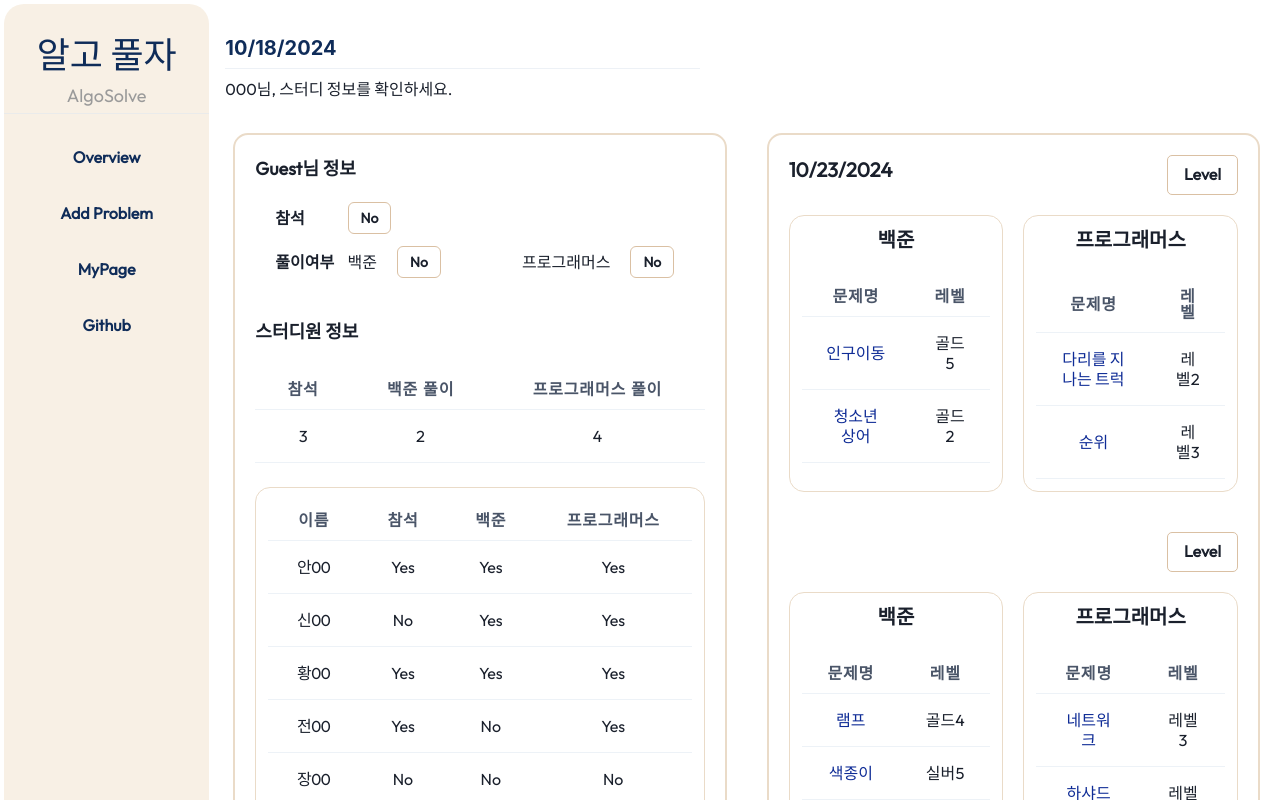
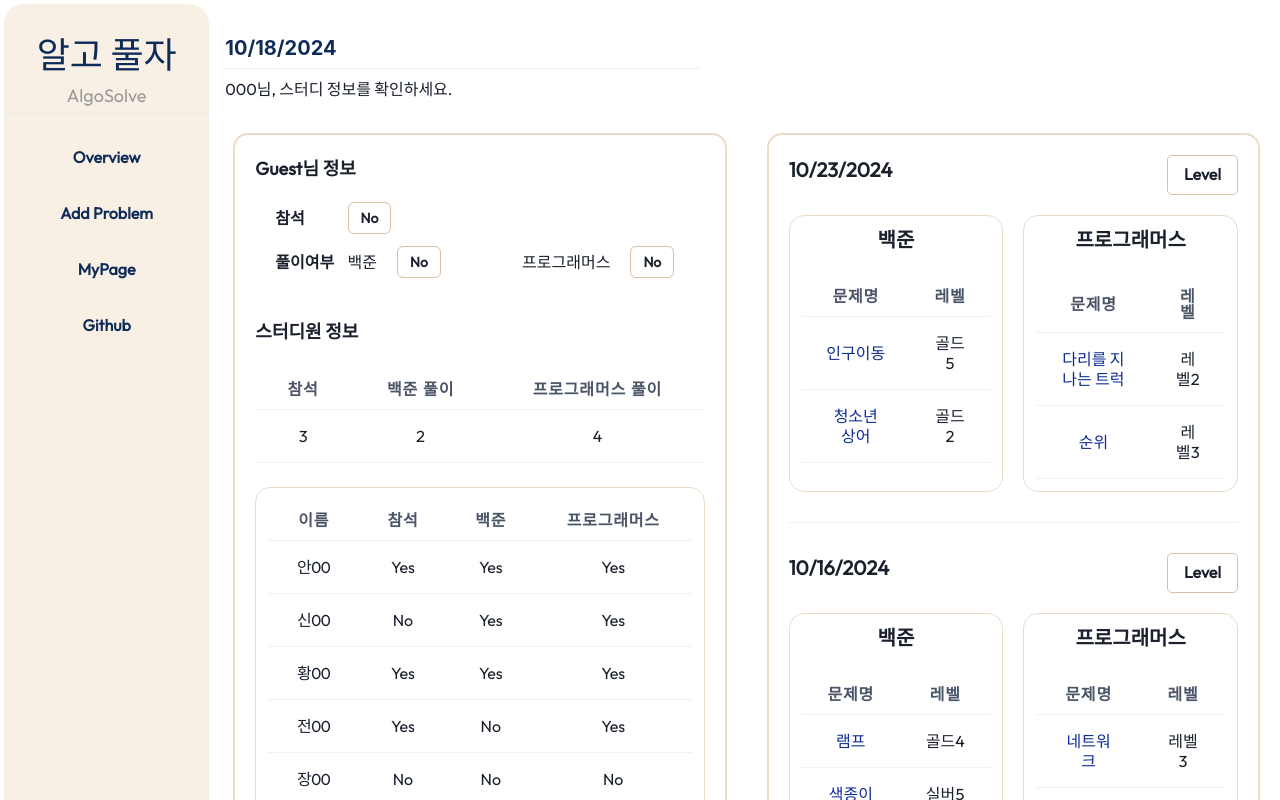
Before and after one commit to YeSeul-0w0/algo_solve, a React (Create React App) app: page /algo_solve/main in a window 1280 px wide. Shown: the top 800 px of the page. Built offline with nearby package versions, Linux system fonts and the light colour scheme.

Commit message:
update: Separating components

```diff
--- a/src/component/overview/Overview.tsx
+++ b/src/component/overview/Overview.tsx
@@ -2,7 +2,7 @@ import React from "react";
 import { Grid, GridItem } from "@chakra-ui/react";
 import Title from "../Title/Title";
 import LeftOverview from "./LeftOverview";
-import RightOverview from "./RightOverview";
+import RightOverview from "./right/RightOverview";
 
 const Overview: React.FC = () => {
 	return (
--- a/src/component/overview/RightOverview.tsx
+++ /dev/null
@@ -1,77 +0,0 @@
-import React from "react";
-import {
-	Box,
-	Button,
-	Flex,
-	Grid,
-	GridItem,
-	Heading,
-	Link,
-	Table,
-	Tbody,
-	Td,
-	Text,
-	Th,
-	Thead,
-	Tr
-} from "@chakra-ui/react";
-import CalculatingDate from "../../config/CalculatingDate";
-import dummyData from "../../config/dummy_data.json";
-import ProblemList from "./ProblemList";
-
-interface Problem {
-	title: string;
-	link: string;
-	level: string;
-}
-
-const RightOverview: React.FC = () => {
-	const { current, next } = CalculatingDate();
-
-	const currentBG: Problem[] = dummyData["overview"]["current_BJ"];
-	const currentPG: Problem[] = dummyData["overview"]["current_PG"];
-
-	const previousBG: Problem[] = dummyData["overview"]["previous_BJ"];
-	const previousPG: Problem[] = dummyData["overview"]["previous_PG"];
-
-	return (
-		<Box m={5}>
-			<Flex justifyContent="space-between">
-				<Text fontWeight="bold" fontSize="xl">
-					{current}
-				</Text>
-				<Button
-					border="1px"
-					borderColor="deepBeige"
-					variant="outline"
-					borderRadius={5}
-				>
-					Level
-				</Button>
-			</Flex>
-			<Grid templateColumns="1fr 1fr" gap={5} mt={5}>
-				<ProblemList title="백준" problems={currentBG} />
-				<ProblemList title="프로그래머스" problems={currentPG} />
-			</Grid>
-			<Flex justifyContent="space-between" mt={10}>
-				<Text fontWeight="bold" fontSize="xl">
-					{next}
-				</Text>
-				<Button
-					border="1px"
-					borderColor="deepBeige"
-					variant="outline"
-					borderRadius={5}
-				>
-					Level
-				</Button>
-			</Flex>
-			<Grid templateColumns="1fr 1fr" gap={5} mt={5}>
-				<ProblemList title="백준" problems={previousBG} />
-				<ProblemList title="프로그래머스" problems={previousPG} />
-			</Grid>
-		</Box>
-	);
-};
-
-export default RightOverview;
--- /dev/null
+++ b/src/component/overview/right/RightOverview.tsx
@@ -0,0 +1,31 @@
+import React from "react";
+import { Box, Divider } from "@chakra-ui/react";
+import CalculatingDate from "../../../config/CalculatingDate";
+import dummyData from "../../../config/dummy_data.json";
+import StudyDate from "./StudyDate";
+
+interface Problem {
+	title: string;
+	link: string;
+	level: string;
+}
+
+const RightOverview: React.FC = () => {
+	const { current, previous } = CalculatingDate();
+
+	const currentBG: Problem[] = dummyData["overview"]["current_BJ"];
+	const currentPG: Problem[] = dummyData["overview"]["current_PG"];
+
+	const previousBG: Problem[] = dummyData["overview"]["previous_BJ"];
+	const previousPG: Problem[] = dummyData["overview"]["previous_PG"];
+
+	return (
+		<Box m={5}>
+			<StudyDate date={current} BJ={currentBG} PG={currentPG} />
+			<Divider mt={30} mb={30} />
+			<StudyDate date={previous} BJ={previousBG} PG={previousPG} />
+		</Box>
+	);
+};
+
+export default RightOverview;
--- /dev/null
+++ b/src/component/overview/right/StudyDate.tsx
@@ -0,0 +1,41 @@
+import React from "react";
+import { Button, Flex, Grid, Text } from "@chakra-ui/react";
+import ProblemList from "./ProblemList";
+
+interface Problem {
+	title: string;
+	link: string;
+	level: string;
+}
+
+interface Props {
+	date: string;
+	BJ: Problem[];
+	PG: Problem[];
+}
+
+const StudyDate: React.FC<Props> = ({ date, BJ, PG }) => {
+	return (
+		<>
+			<Flex justifyContent="space-between">
+				<Text fontWeight="bold" fontSize="xl">
+					{date}
+				</Text>
+				<Button
+					border="1px"
+					borderColor="deepBeige"
+					variant="outline"
+					borderRadius={5}
+				>
+					Level
+				</Button>
+			</Flex>
+			<Grid templateColumns="1fr 1fr" gap={5} mt={5}>
+				<ProblemList title="백준" problems={BJ} />
+				<ProblemList title="프로그래머스" problems={PG} />
+			</Grid>
+		</>
+	);
+};
+
+export default StudyDate;
```
Also changed, not shown: src/component/overview/right/ProblemList.tsx (renamed from src/component/overview/ProblemList.tsx).
